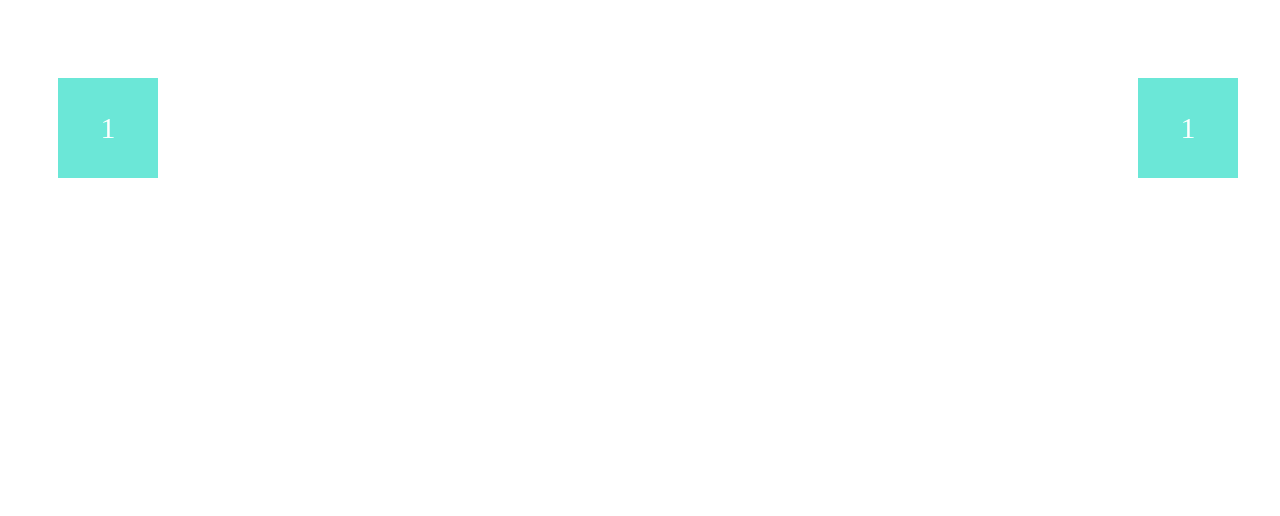
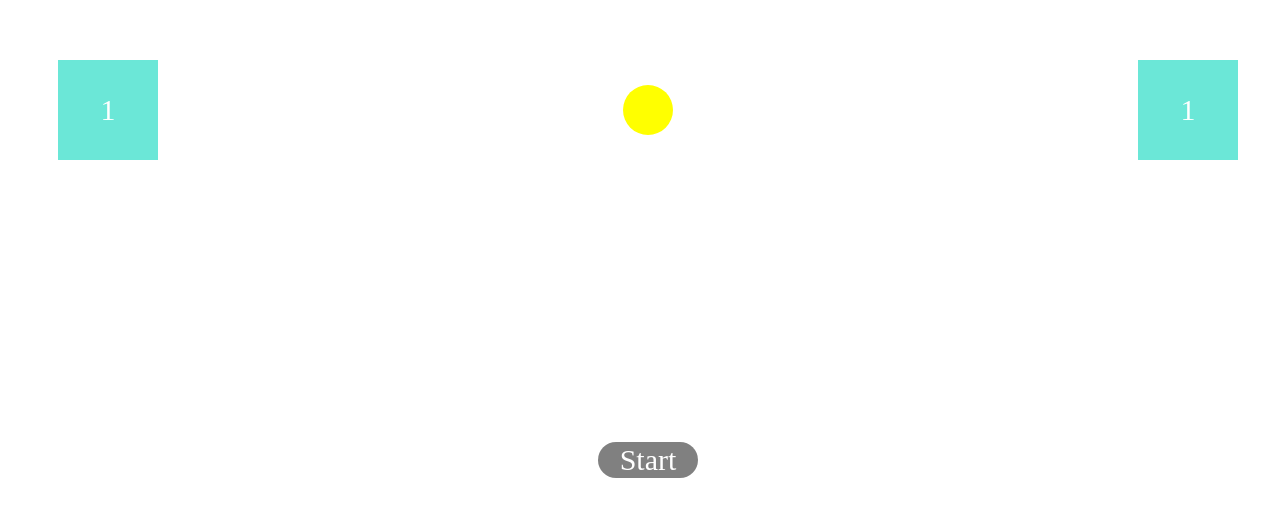
Before and after one commit to AlekseyMalakhov/app123, a React (Vite) app: page / in a window 1280 px wide. Shown: the part 280-796 px from the top of the page. Built offline with nearby package versions, Linux system fonts and the light colour scheme.

Commit message:
add field css

```diff
--- a/src/App.jsx
+++ b/src/App.jsx
@@ -7,11 +7,10 @@ function App() {
         <main>
             <div className="field">
                 <Block />
+                <Circle />
                 <Block />
             </div>
-            {/* <Block />
             <Button />
-            <Circle /> */}
         </main>
     );
 }
--- a/src/index.css
+++ b/src/index.css
@@ -12,9 +12,13 @@ body,
 
 main {
     display: flex;
+    flex-direction: column;
+    align-items: center;
     flex: 1 1 100%;
+    margin: 50px 0px;
 }
 .field {
+    flex: 1;
     width: 100%;
     display: flex;
     justify-content: space-between;
```
